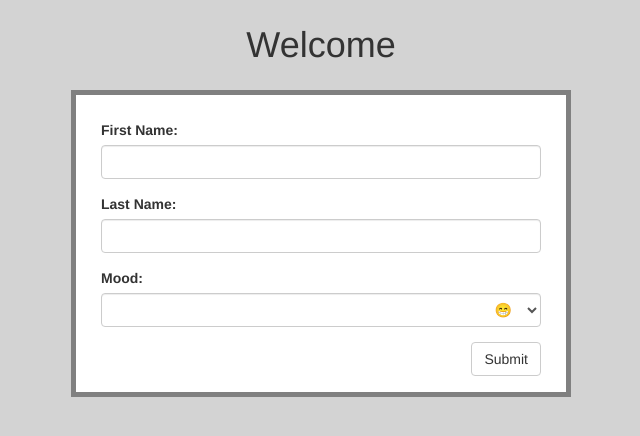
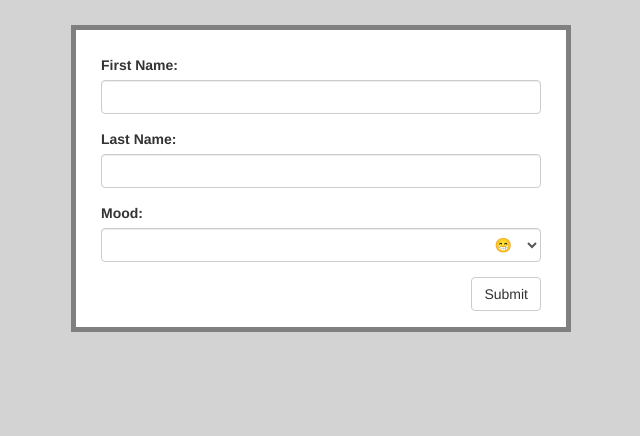
Before and after one commit to DaveTheWay1/Form, a plain HTML site: page index.html in a window 1280 px wide. Shown: the whole page, without its empty margins (319-959 px from the left). Drawn offline with nearby package versions, Linux system fonts and the light colour scheme.

Commit message:
replace the current h1 from having text to an empty h1 tag

```diff
--- a/index.html
+++ b/index.html
@@ -15,7 +15,7 @@
     <link rel="stylesheet" href="./styles/style.css">
 </head>
 <body>
-    <h1 split-by="letter" letter-animation="hover" >Welcome</h1>
+    <h1></h1>
     <form action="">
         <div class="form-group">
             <label>First Name:</label>
```
